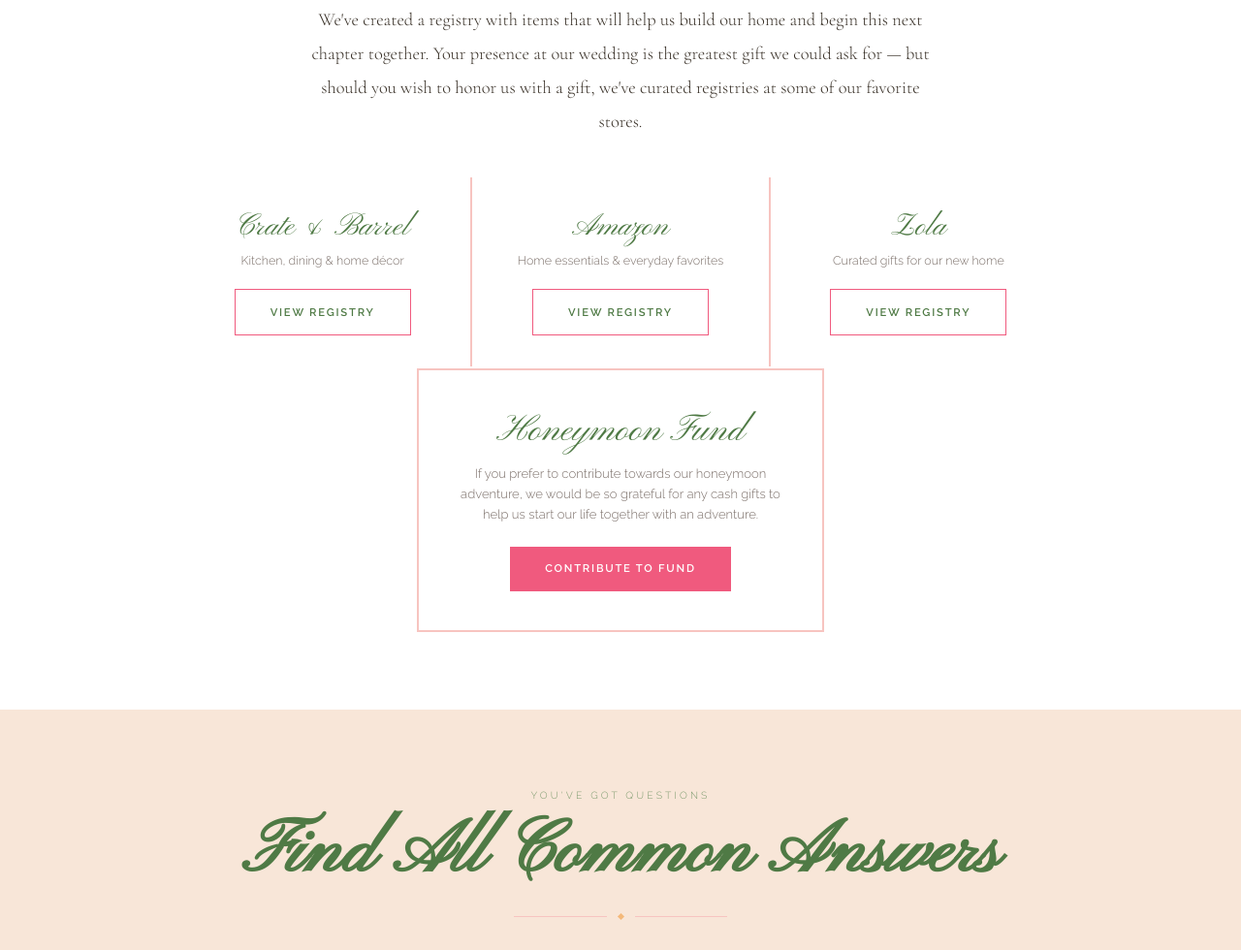
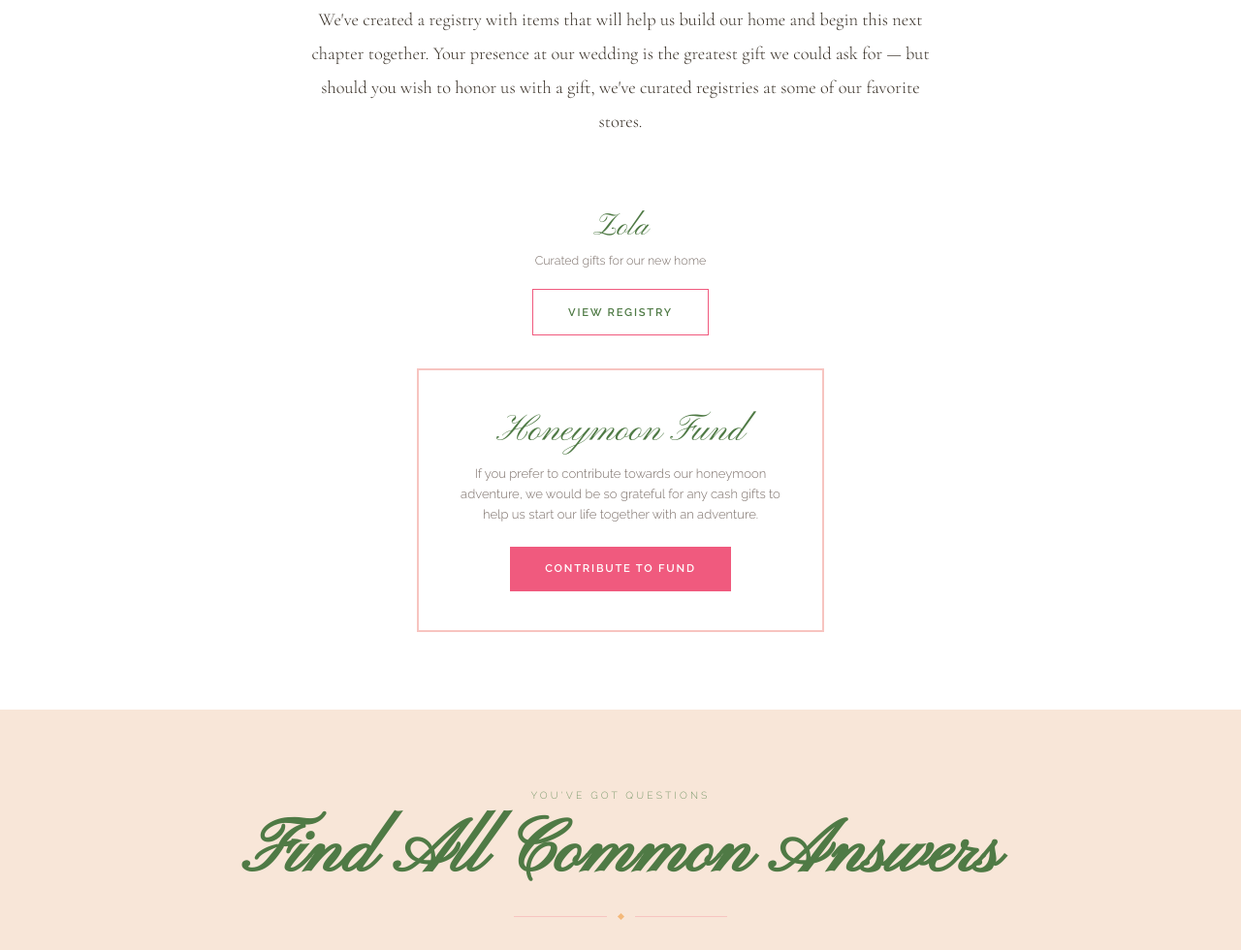
Before and after one commit to jacobmayoral7/Jordyn-and-Jacob, a plain HTML site: page index.html in a window 1280 px wide. Shown: the part 5857-6837 px from the top of the page at 97% size. Drawn offline with nearby package versions, Linux system fonts and the light colour scheme.

Commit message:
Remove registry cards for Crate & Barrel and Amazon
Removed multiple registry cards for Crate & Barrel and Amazon.

```diff
--- a/index.html
+++ b/index.html
@@ -1159,18 +1159,6 @@
     <div class="divider"><div class="divider-dot"></div></div>
     <p class="registry-body">We've created a registry with items that will help us build our home and begin this next chapter together. Your presence at our wedding is the greatest gift we could ask for — but should you wish to honor us with a gift, we've curated registries at some of our favorite stores.</p>
 
-    <div class="registry-grid">
-      <div class="registry-card">
-        <div class="registry-store">Crate &amp; Barrel</div>
-        <div class="registry-note">Kitchen, dining &amp; home décor</div>
-        <!-- 🖊️ Replace # with your registry link -->
-        <a href="#" class="btn btn-outline">View Registry</a>
-      </div>
-      <div class="registry-card">
-        <div class="registry-store">Amazon</div>
-        <div class="registry-note">Home essentials &amp; everyday favorites</div>
-        <a href="#" class="btn btn-outline">View Registry</a>
-      </div>
       <div class="registry-card">
         <div class="registry-store">Zola</div>
         <div class="registry-note">Curated gifts for our new home</div>
```
